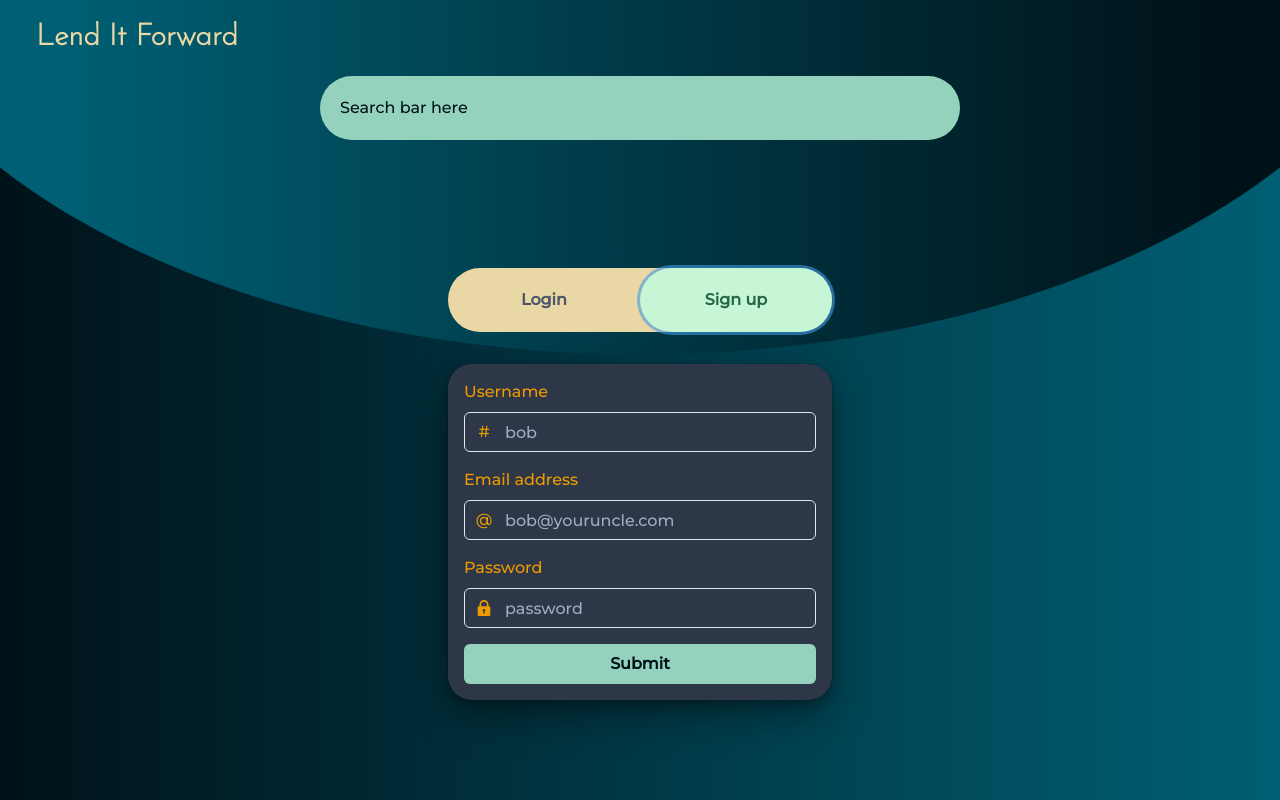
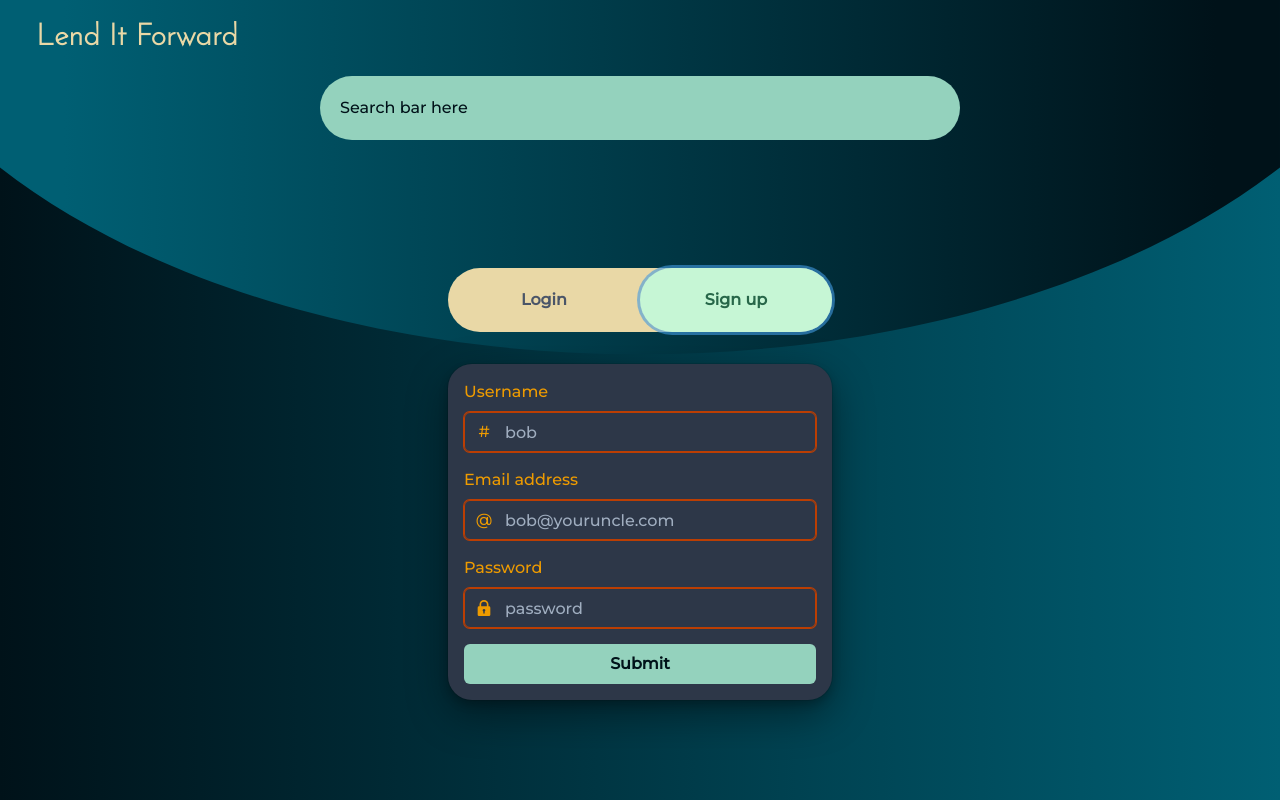
Before and after one commit to Supasiti/lend-it-forward, a React (Create React App) app in the folder client/: page / in a window 1280 px wide. Both pictures are taken after a click on the tab "Sign up". Built offline with nearby package versions, Linux system fonts and the light colour scheme.

Commit message:
add a visual form validation

```diff
--- a/client/src/components/LoginForm.js
+++ b/client/src/components/LoginForm.js
@@ -12,6 +12,7 @@ import gql from 'graphql-tag';
 import { useMutation } from '@apollo/client';
 import useForm from '../hooks/useForm';
 import auth from '../utils/auth';
+import { validateEmail, validatePassword } from '../utils/formValidators';
 
 const LOGIN = gql`
   mutation login($data: LoginData) {
@@ -40,7 +41,7 @@ const LoginForm = () => {
     });
     const token = res.data.login.token;
     auth.login(token);
-    clearForm;
+    clearForm();
   };
 
   return (
@@ -51,7 +52,10 @@ const LoginForm = () => {
           <InputGroup>
             <InputLeftElement pointerEvents="none">@</InputLeftElement>
             <Input
+              isRequired
               type="email"
+              errorBorderColor="rust"
+              isInvalid={!validateEmail(formState.email)}
               placeholder="bob@youruncle.com"
               value={formState.email}
               onChange={(e) => handleChange(e, 'email')}
@@ -66,8 +70,11 @@ const LoginForm = () => {
               {<LockIcon w={4} h={4} />}
             </InputLeftElement>
             <Input
+              isRequired
               type="password"
               placeholder="password"
+              errorBorderColor="rust"
+              isInvalid={!validatePassword(formState.password)}
               value={formState.password}
               onChange={(e) => handleChange(e, 'password')}
             />
--- a/client/src/components/SignupForm.js
+++ b/client/src/components/SignupForm.js
@@ -12,6 +12,11 @@ import gql from 'graphql-tag';
 import { useMutation } from '@apollo/client';
 import useForm from '../hooks/useForm';
 import auth from '../utils/auth';
+import {
+  validateEmail,
+  validatePassword,
+  validateUsername,
+} from '../utils/formValidators';
 
 const SIGNUP = gql`
   mutation addUser($user: UserData) {
@@ -56,8 +61,11 @@ const SignupForm = () => {
           <InputGroup>
             <InputLeftElement pointerEvents="none">#</InputLeftElement>
             <Input
+              isRequired
               type="text"
               placeholder="bob"
+              errorBorderColor="rust"
+              isInvalid={!validateUsername(formState.username)}
               value={formState.username}
               onChange={(e) => handleChange(e, 'username')}
             />
@@ -69,8 +77,11 @@ const SignupForm = () => {
           <InputGroup>
             <InputLeftElement pointerEvents="none">@</InputLeftElement>
             <Input
+              isRequired
               type="email"
               placeholder="bob@youruncle.com"
+              errorBorderColor="rust"
+              isInvalid={!validateEmail(formState.email)}
               value={formState.email}
               onChange={(e) => handleChange(e, 'email')}
             />
@@ -84,8 +95,11 @@ const SignupForm = () => {
               <LockIcon w={4} h={4} />
             </InputLeftElement>
             <Input
+              isRequired
               type="password"
               placeholder="password"
+              errorBorderColor="rust"
+              isInvalid={!validatePassword(formState.password)}
               value={formState.password}
               onChange={(e) => handleChange(e, 'password')}
             />
--- a/client/src/dependecies/Chakra.js
+++ b/client/src/dependecies/Chakra.js
@@ -12,7 +12,7 @@ const theme = extendTheme({
     sidecar: '#e9d8a6',
     peel: '#EE9B00',
     tenne: '#CA6702',
-    rust: 'BB3E03',
+    rust: '#BB3E03',
   },
   fonts: {
     heading: 'Josefin Sans',
--- /dev/null
+++ b/client/src/utils/formValidators.js
@@ -0,0 +1,12 @@
+export const validateEmail = (email) => {
+  const regex = /^([a-z0-9_.-]+)@([\da-z.-]+)\.([a-z.]{2,6})$/;
+  return regex.test(email);
+};
+
+export const validatePassword = (password) => {
+  return !!password.length;
+};
+
+export const validateUsername = (username) => {
+  return !!username.length;
+};
```
